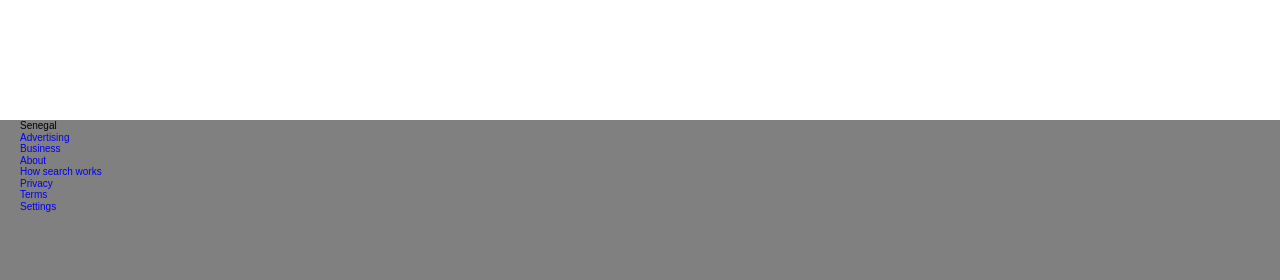
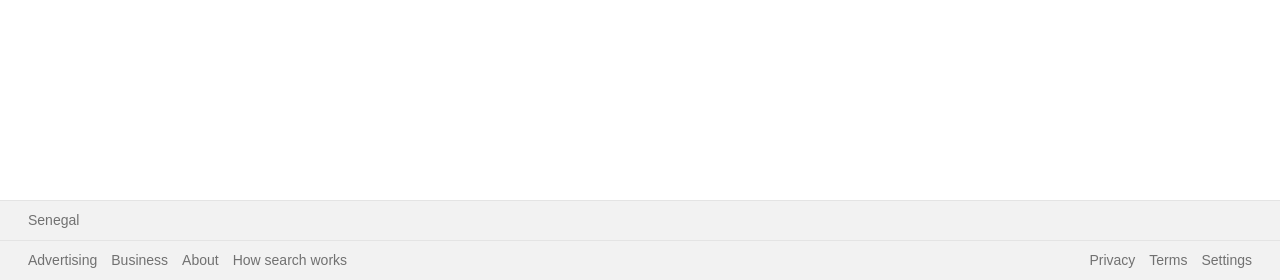
Before and after one commit to sissokho/google-homepage-clone, a plain HTML site: page index.html in a window 1280 px wide. Shown: the part 520-800 px from the top of the page. Drawn offline with Linux system fonts and the light colour scheme.

Commit message:
Styles the footer

```diff
--- a/index.html
+++ b/index.html
@@ -63,7 +63,7 @@
       <!-- Country section ends -->
       <!-- Footer navigation starts -->
       <nav class="secondary-nav">
-        <ul class="secondary-nav secondary-nav--left">
+        <ul class="secondary-nav__list secondary-nav__list--left">
           <li class="secondary-nav__item">
             <a href="#" class="secondary-nav__link">Advertising</a>
           </li>
@@ -78,7 +78,7 @@
           </li>
         </ul>
 
-        <ul class="secondary-nav secondary-nav--right">
+        <ul class="secondary-nav__list secondary-nav__list--right">
           <li class="secondary-nav__item">
             <a href="#" class="secondary-nav__link">Privacy</a>
           </li>
--- a/stysheets/styles.css
+++ b/stysheets/styles.css
@@ -188,7 +188,7 @@ header {
 
 /* === 4.2 - Main ===*/
 main {
-  height: 70vh;
+  height: 75vh;
   display: flex;
   flex-direction: column;
   justify-content: center;
@@ -248,7 +248,74 @@ main {
 
 /* === 4.1 - Footer ===*/
 footer {
-  height: 20vh;
+  height: 15vh;
+  background: var(--footer-bg);
+  font-size: var(--big-font-size);
+}
+
+.country {
+  height: 5vh;
   padding: 0 2em;
-  background: grey;
+  display: flex;
+  align-items: center;
+  border-top: 1px solid var(--footer-border-color);
+  color: var(--footer-text);
 }
+
+.secondary-nav {
+  height: 10vh;
+  padding: 0 2em;
+  display: flex;
+  flex-direction: column;
+  border-top: 1px solid var(--footer-border-color);
+}
+
+.secondary-nav__list {
+  height: 50%;
+  margin: auto;
+  display: flex;
+  align-items: center;
+  justify-content: space-between;
+}
+
+.secondary-nav__list--right {
+  order: -1;
+}
+
+.secondary-nav__item {
+  display: inline-block;
+}
+
+.secondary-nav__item + .secondary-nav__item {
+  margin-left: 1em;
+}
+
+.secondary-nav__link {
+  color: var(--footer-text);
+}
+
+@media (min-width: 800px) {
+  main {
+    height: 80vh;
+  }
+
+  footer {
+    height: 10vh;
+  }
+
+  .secondary-nav {
+    height: 5vh;
+    flex-direction: row;
+    justify-content: flex-end;
+  }
+
+  .secondary-nav__list {
+    height: 100%;
+    margin: 0;
+  }
+
+  .secondary-nav__list--right {
+    order: 1;
+    margin-left: auto;
+  }
+}
```
